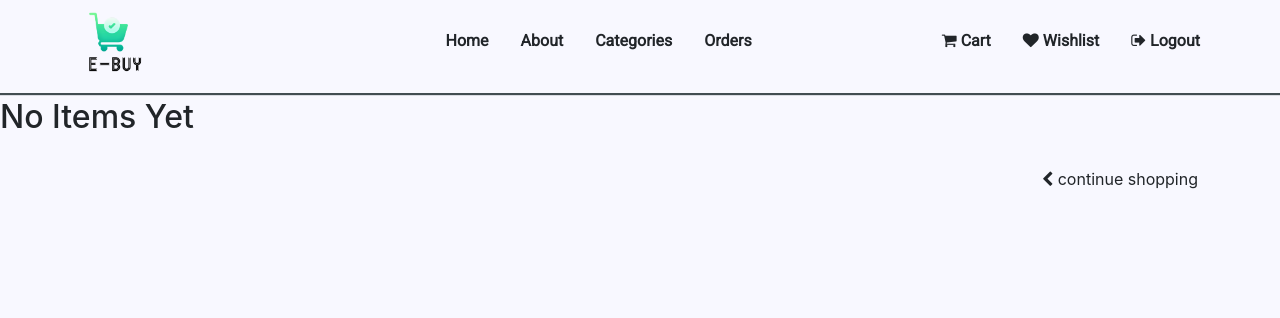
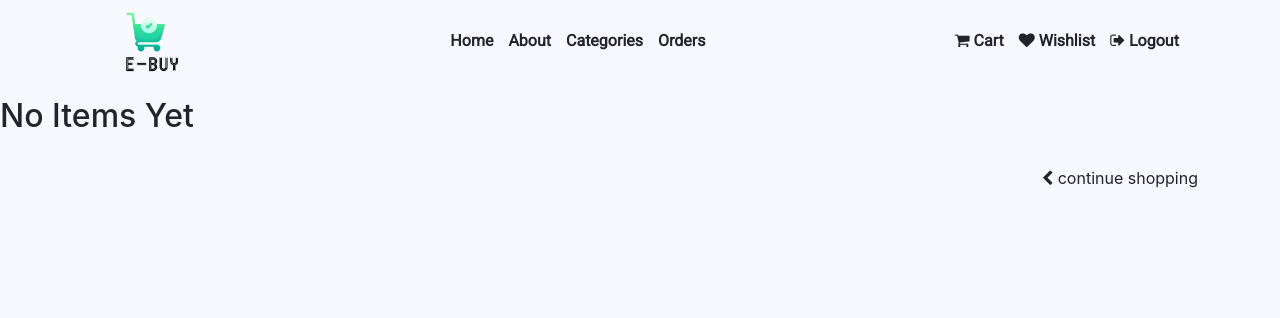
Before and after one commit to kunalbhatia-868/E-Buy, a Django app: page /products/order/ in a window 1280 px wide. Shown: the top 318 px of the page. Run offline with Django 3.2, Linux system fonts and the light colour scheme; the visitor is signed in with stand-in values (Sample User, id 1); data that the repository does not hold is empty; some libraries are stand-ins or nearby versions.

Commit message:
changes to navbar.css

```diff
--- a/static/css/components/navbar.css
+++ b/static/css/components/navbar.css
@@ -1,156 +1,26 @@
 @import url("https://fonts.googleapis.com/css2?family=Roboto&display=swap");
 
-*:before,
-*:after {
-	box-sizing: border-box;
-}
-
-.sr-only {
-	position: absolute;
-	clip: rect(1px, 1px, 1px, 1px);
-	padding: 0;
-	border: 0;
-	height: 1px;
-	width: 1px;
-	overflow: hidden;
-}
-
-@media (min-width: 780px) {
-	.button span {
-		display: initial;
-	}
-}
-.nav__wrapper {
-	list-style-type: none;
-}
-
-.site-header {
-	position: relative;
-	background-color: #def7ff;
-}
-
-.site-header__start {
-	width: 18%;
-}
-.site-header__wrapper {
-	display: flex;
-	justify-content: space-between;
-	align-items: center;
-	padding-top: 1rem;
-	padding-bottom: 1rem;
-}
-@media (min-width: 780px) {
-	.site-header__wrapper {
-		padding-top: 0;
-		padding-bottom: 0;
-	}
-}
-@media (max-width: 780px) {
-	.site-header__end {
-		padding-right: 4rem;
-	}
-}
-
-@media (min-width: 780px) {
-	.nav__wrapper {
-		display: flex;
-	}
-}
-
-@media (max-width: 780px) {
-	.nav__wrapper {
-		position: absolute;
-		top: 100%;
-		right: 0;
-		left: 0;
-		z-index: -1;
-		background-color: #d9f0f7;
-		visibility: hidden;
-		opacity: 0;
-		transform: translateY(-100%);
-		transition: transform 0.3s ease-out, opacity 0.3s ease-out;
-	}
-	.nav__wrapper.active {
-		visibility: visible;
-		opacity: 1;
-		transform: translateY(0);
-	}
-}
-
-.nav__item a {
-	display: block;
-	padding: 1.5rem 1rem;
-}
-
-.nav__toggle {
-	display: none;
-}
-@media (max-width: 780px) {
-	.nav__toggle {
-		display: block;
-		position: absolute;
-		right: 1rem;
-		top: 1rem;
-	}
-}
-@media (max-width: 900px) {
-	header {
-		font-size: smaller;
-	}
-}
-
-a.brand {
-	font-size: 1.8rem;
-}
-
-@media (max-width: 900px) {
-	a.brand {
-		font-size: 1.4rem;
-	}
-}
-
-.nav__wrapper {
-	list-style-type: none;
-}
-.site-header__wrapper {
-	padding-left: 5%;
-	padding-right: 5%;
-	align-items: baseline;
-	font-family: "Roboto", sans-serif;
-	font-weight: 800;
-	text-transform: capitalize;
-}
 .nav-logo {
 	width: 100px;
 	margin-top: 6px;
 }
-.site-header__wrapper {
-	box-shadow: 0 2px 1px 0 #424d52;
+.wrapper.site-header__wrapper {
+    display: flex;
+    flex-direction: row;
+    flex-wrap: nowrap;
+    align-items: center;
+    justify-content: space-around;
+	margin-bottom: 20px;
 }
-.categories-navbar {
-	box-shadow: 0 3.5px 1px 0 #424d52;
-	margin-bottom: 5px;
+ul.nav__wrapper {
+    display: flex;
+    list-style-type: none;
+    flex-direction: row;
+    flex-wrap: nowrap;
+	margin-top: 20px;
 }
-nav.categories-nav {
+li.nav__item {
+    margin-left: 15px;
+    font-family: "Roboto", sans-serif;
+    font-weight: 600;
 }
-
-.categories-navbar ul li {
-	border: 2px solid #424d52;
-	font-family: "Roboto";
-	font-weight: 600;
-	font-size: 1.2rem;
-	line-height: 2px;
-	height: 5vh;
-	padding: 1vw;
-	text-align: center;
-	border-radius: 8px;
-}
-
-.categories-navbar ul {
-	margin-top: 0 !important;
-	margin-bottom: 0 !important;
-	display: flex;
-	flex-direction: row;
-	justify-content: space-around;
-	padding-left: 0;
-}
--- a/static/css/product/home.css
+++ b/static/css/product/home.css
@@ -73,3 +73,5 @@ i.fa.fa-shopping-cart.yellow-wishlisted {
 .product-card-links a:hover {
 	color: #fbb72c;
 }
+
+.page-content{}
--- a/templates/components/navbar.html
+++ b/templates/components/navbar.html
@@ -58,54 +58,3 @@
         </nav>
     </div>
 </div>
-<div class="categories-navbar">
-    <nav class="categories-nav">
-        <ul class="categories-list nav__wrapper" id="category_list">
-
-        </ul>
-    </nav>
-</div>
-
-<script>
-    //list and link of categories,their slugs
-    // fetch('/products/categories_list')
-    // .then(response=>response.json())
-    // .then(categories=>{
-    //     let size=0
-    //     for(category in categories)
-    //     {
-    //         size++
-    //     }
-
-    //     let list_element=document.getElementById('category_list')
-
-    //     for (let i = 0; i < size; i++) {
-    //         const item=document.createElement("li")
-    //         const linkitem=document.createElement("a")
-    //         linkitem.href="/products/categories/"+categories[i]['slug']
-    //         linkitem.innerHTML=categories[i]['title']
-    //         item.appendChild(linkitem)
-    //         list_element.appendChild(item)
-    //     }
-    // })
-        fetch('/products/categories_list')
-                .then(response => response.json())
-                .then(categories => {
-                    let size = 0
-                    for (category in categories) {
-                        size++
-                    }
-
-                    let list_element = document.getElementById('category_list')
-
-                    for (let i = 0; i < size; i++) {
-                        const item = document.createElement("li")
-                        const linkitem = document.createElement("a")
-                        linkitem.href = "/products/categories/" + categories[i]['slug']
-                        item.innerHTML = categories[i]['title']
-                        linkitem.appendChild(item)
-                        list_element.appendChild(linkitem)
-                    }
-                })
-
-</script>
```
